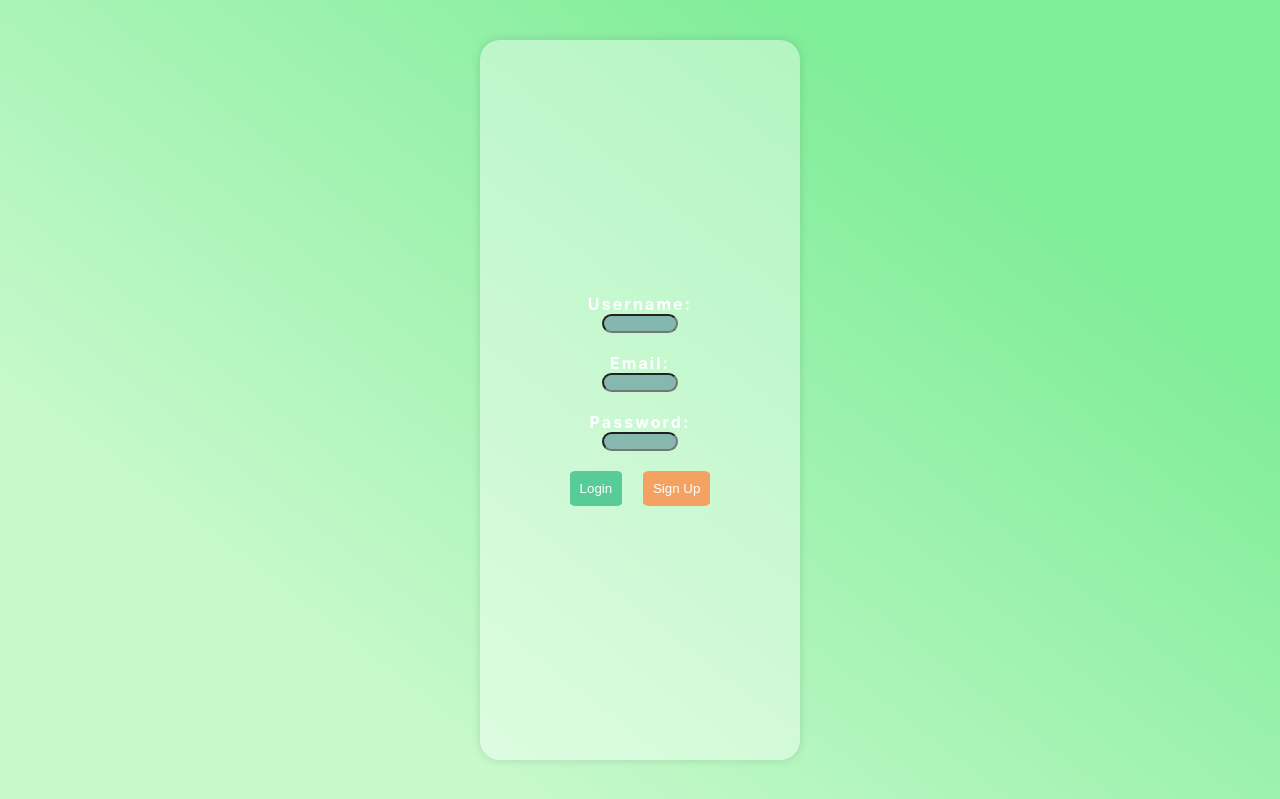
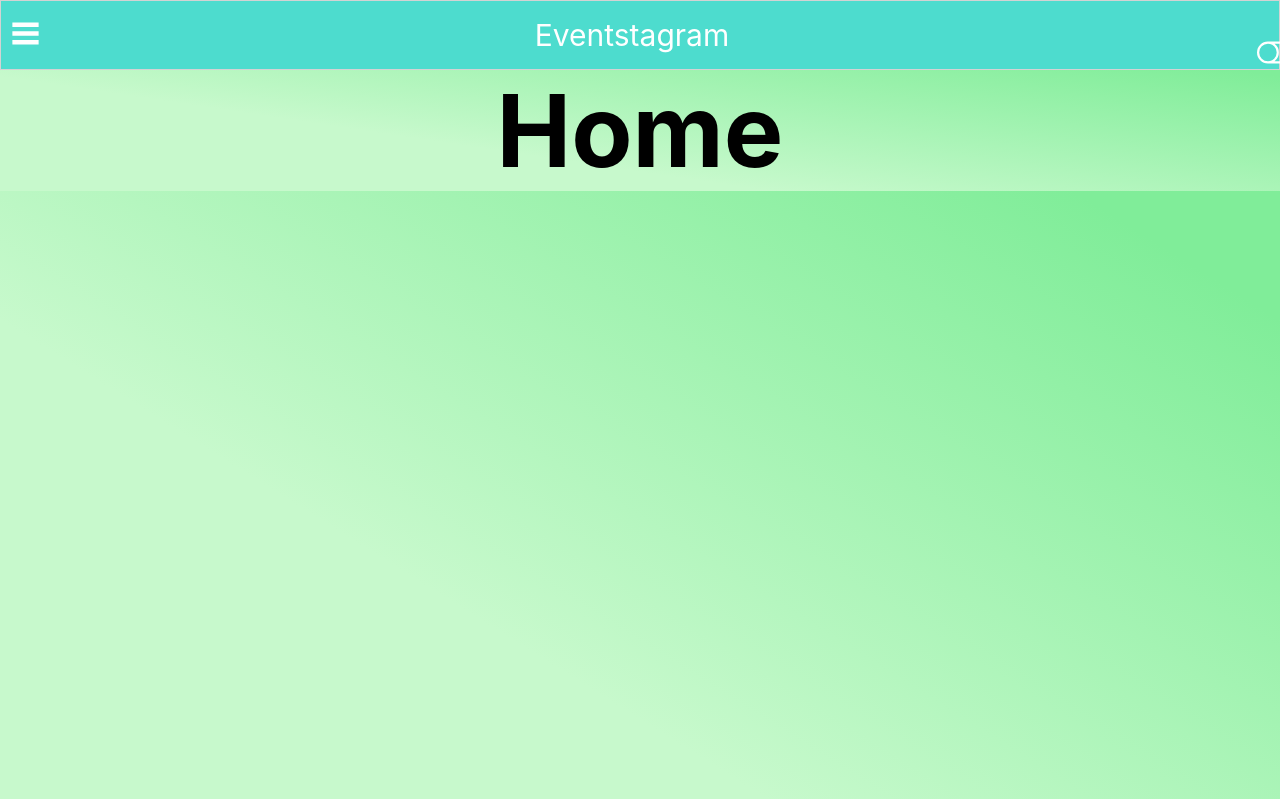
Before and after one commit to Ishamoridin/EventstagramFrontend, a React (Create React App) app: page / in a window 1280 px wide. Shown: the top 799 px of the page. Built offline with nearby package versions, Linux system fonts and the light colour scheme.

Commit message:
link working

```diff
--- a/src/App.js
+++ b/src/App.js
@@ -45,11 +45,6 @@ function App() {
   return (
     <div className="App">
 
-      <LoginModal
-        loginUser={logUserIn}
-        loggedInUser={loggedInUser}
-        />
-
       <BrowserRouter>
 
         <ToolBar openSidebar={toggleSidebar} />
@@ -59,7 +54,10 @@ function App() {
           <Routes>
           <Route
           path='/Login'
-          element={<LoginModal />}
+          element={<LoginModal
+            loginUser={logUserIn}
+            loggedInUser={loggedInUser}
+          />}
           />
 
           <Route
```
